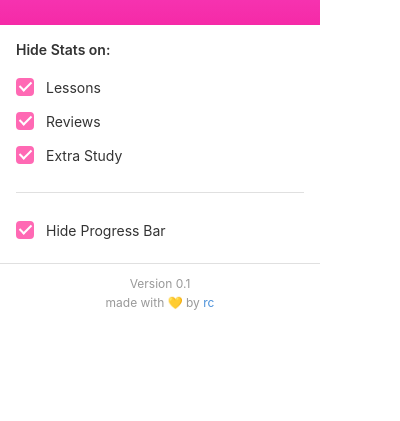
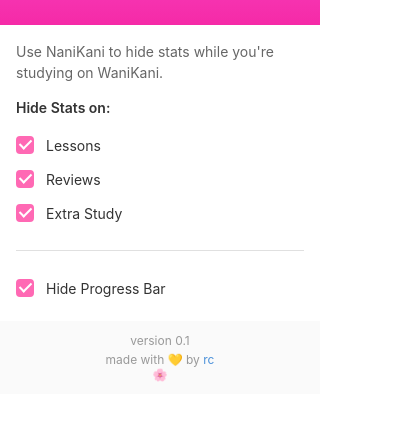
Before and after one commit to ramsescab/nanikani, a browser extension: page popup/popup.html in a window 400 px wide. Shown: the part 103-524 px from the top of the page. Drawn offline with Linux system fonts and the light colour scheme.

Commit message:
add content to the popup and include a small description

```diff
--- a/popup/popup.css
+++ b/popup/popup.css
@@ -37,10 +37,11 @@
   gap: 12px;
 }
 
-main p {
+main .description {
   font-size: 14px;
   line-height: 1.5;
   color: #666666;
+  margin-bottom: 4px;
 }
 
 .settings h2 {
@@ -106,7 +107,7 @@
 footer {
   text-align: center;
   padding: 12px 16px;
-  border-top: 1px solid #e0e0e0;
+  background-color: #fafafa;
 }
 
 footer p {
--- a/popup/popup.html
+++ b/popup/popup.html
@@ -12,6 +12,7 @@
       <img src="../icons/popup_logo.png" alt="NaniKani Logo" class="logo">
     </header>
     <main>
+      <p class="description">Use NaniKani to hide stats while you're studying on WaniKani.</p>
       <section class="settings">
         <h2>Hide Stats on:</h2>
         <label class="checkbox-item">
@@ -40,8 +41,9 @@
       </section>
     </main>
     <footer>
-      <p>Version 0.1</p>
+      <p>version 0.1</p>
       <p class="credit">made with 💛 by <a href="https://ramses.work" target="_blank">rc</a></p>
+      <p>🌸</p>
     </footer>
   </div>
   <script src="popup.js"></script>
--- a/popup/popup.js
+++ b/popup/popup.js
@@ -41,7 +41,11 @@
   // Notify content script of settings change
   const tabs = await chrome.tabs.query({ active: true, currentWindow: true });
   if (tabs[0]?.id) {
-    chrome.tabs.sendMessage(tabs[0].id, { type: 'SETTINGS_CHANGED', settings });
+    try {
+      await chrome.tabs.sendMessage(tabs[0].id, { type: 'SETTINGS_CHANGED', settings });
+    } catch (error) {
+      // Content script not loaded on this tab (not a WaniKani page)
+    }
   }
 }
 
```
